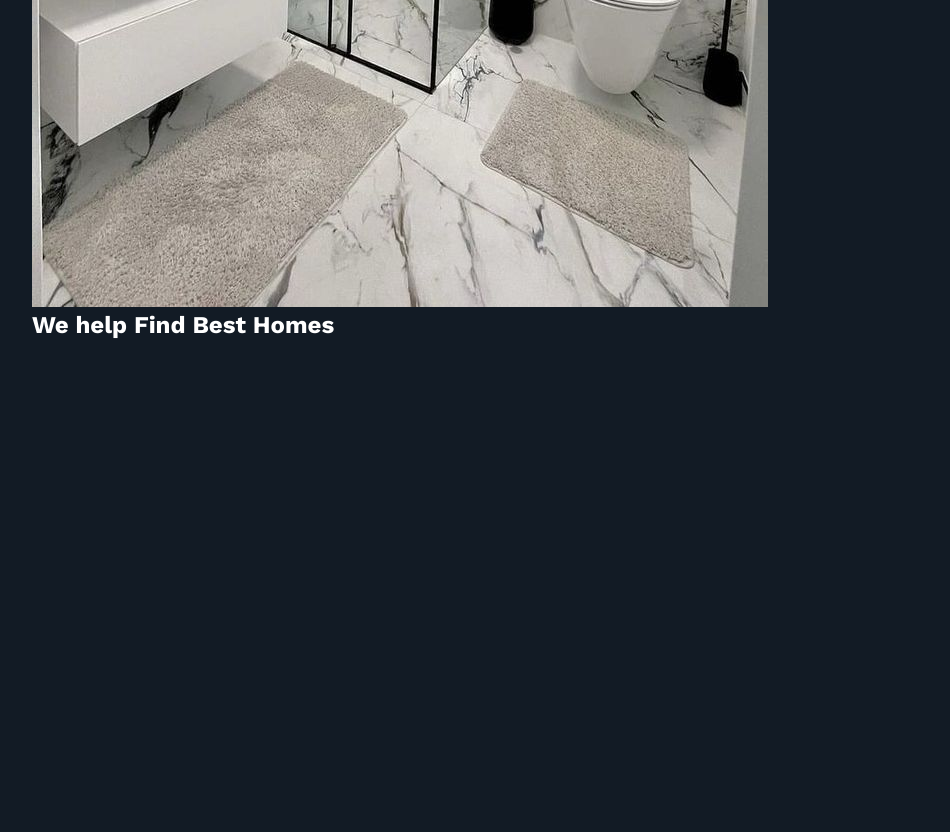
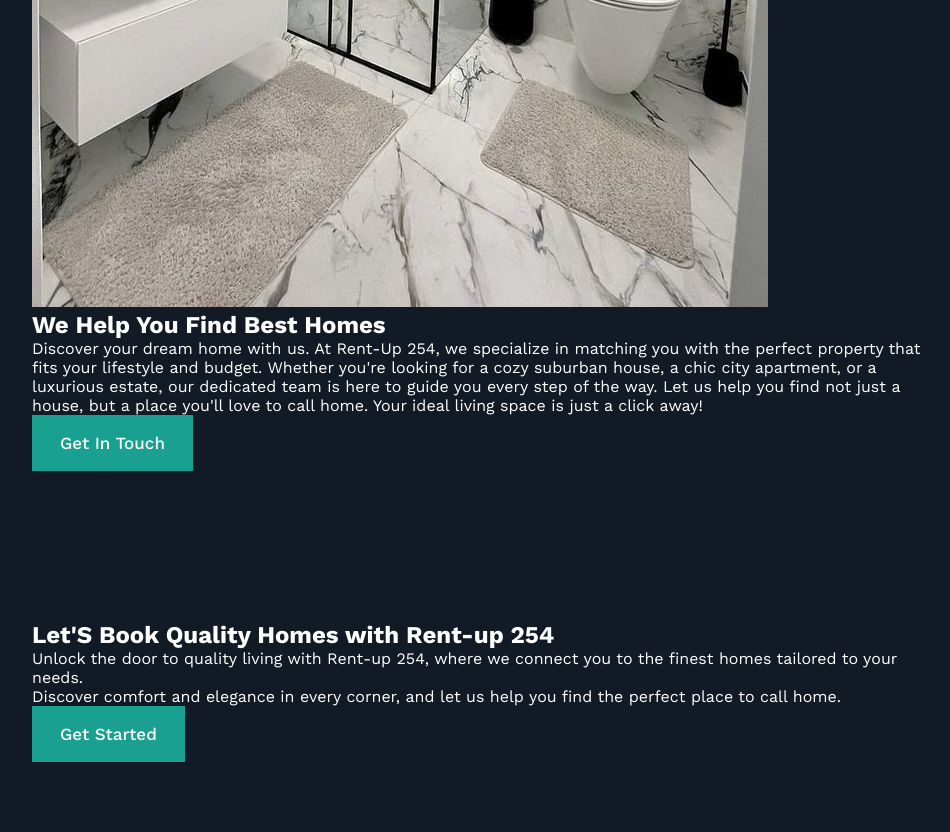
Before and after one commit to Yunis2001/Real-Estate-KE, a plain HTML site: page index.html in a window 1280 px wide. Shown: the part 4223-5055 px from the top of the page, without its empty margins (160-1110 px from the left). Before the commit the page ends 4632 px from the top, so only its background shows below. Drawn offline with nearby package versions, Linux system fonts and the light colour scheme.

Commit message:
Add 'About' and 'Subscribe' sections with images and text content for Rent-up 254

```diff
--- a/index.html
+++ b/index.html
@@ -176,13 +176,31 @@
     </div>
 
     <div class="about-text">
-      <h2> We help Find Best Homes </h2>
+      <h2> We Help You Find Best Homes </h2>
       <p>
+        Discover your dream home with us. At Rent-Up 254,
+        we specialize in matching you with the perfect property that fits your lifestyle and budget.
+        Whether you're looking for a cozy suburban house, a chic city apartment, or a luxurious estate,
+        our dedicated team is here to guide you every step of the way. Let us help you find not just a house,
+         but a place you'll love to call home. Your ideal living space is just a click away!
+      </p>
+      <a href="#" class="btn">Get In Touch</a>
+    </div>
+  </section>
 
+   <!--about section-->
+   <section class="Subscribe">
+    <div class="Subscribe-content">
+      <h2>Let'S Book Quality Homes with Rent-up 254</h2>
+      <p>
+        Unlock the door to quality living with Rent-up 254,
+        where we connect you to the finest homes tailored to your needs. <br>
+        Discover comfort and elegance in every corner, and let us help you
+         find the perfect place to call home.
       </p>
+      <a href="#" class="btn"> Get Started</a>
     </div>
-
-  </section>
+   </section>
 
 </body>
 </html>
```
